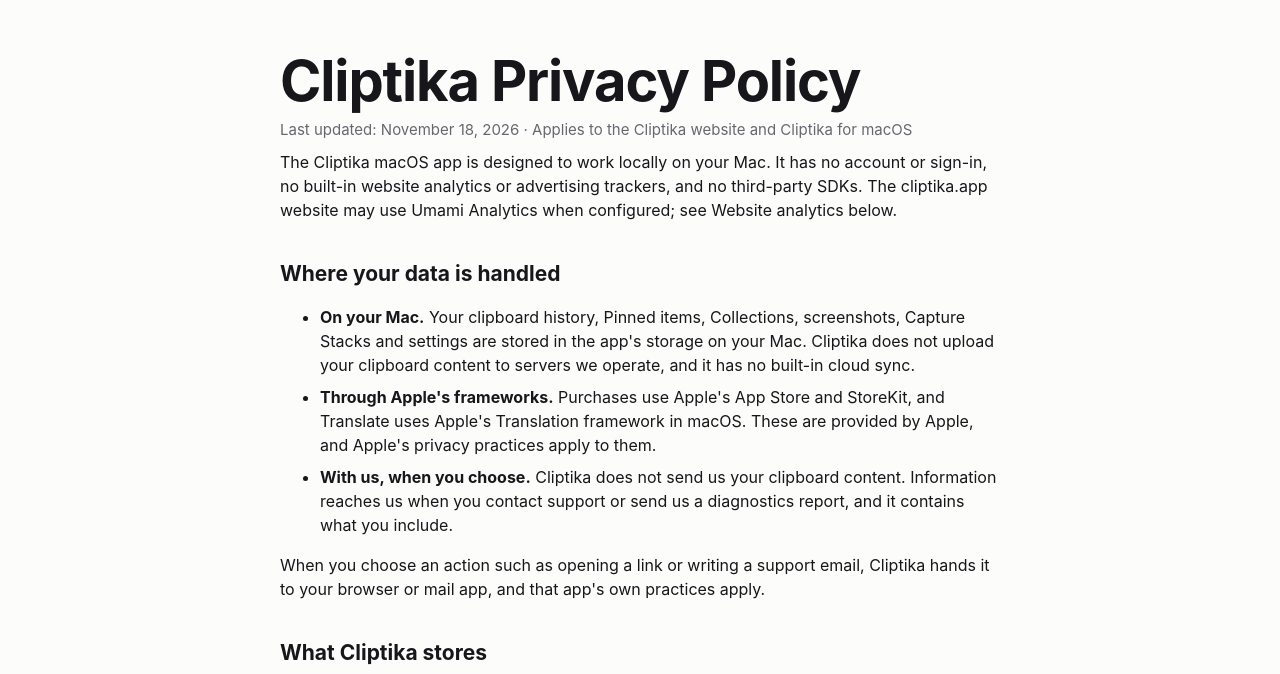
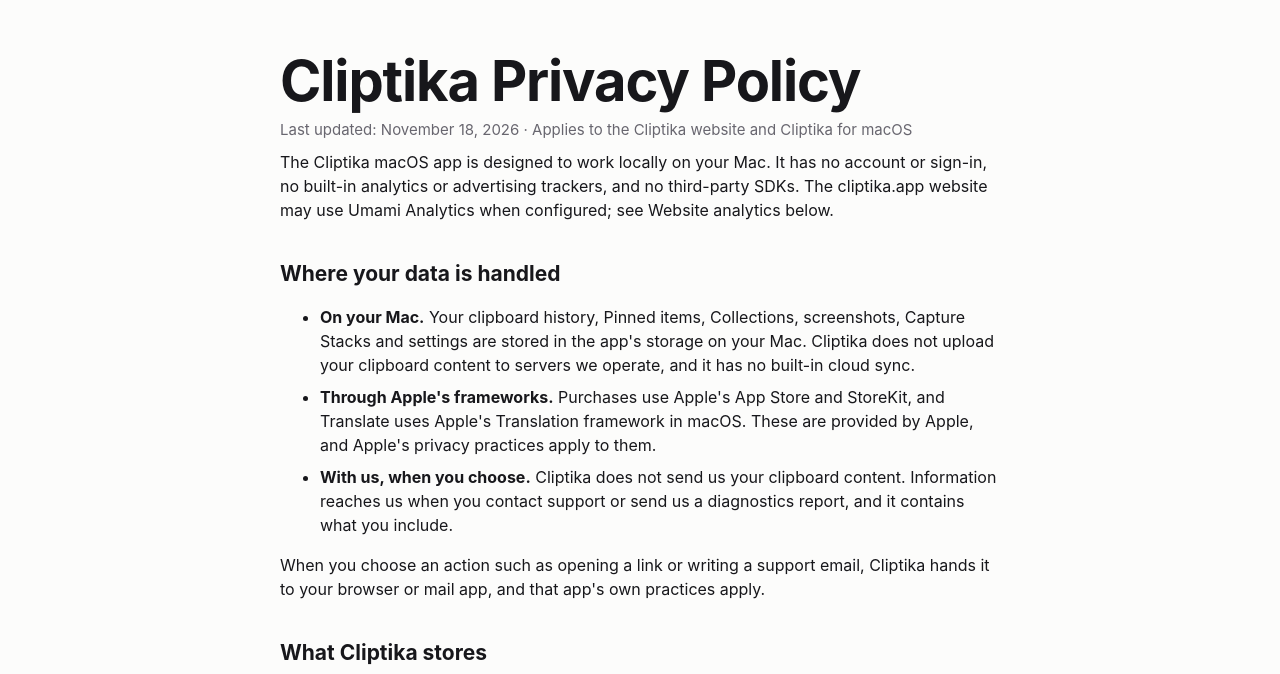
Before and after one commit to Yaronmd/cliptika-site, a plain HTML site: page privacy.html in a window 1280 px wide. Shown: the part 69-743 px from the top of the page. Drawn offline with Linux system fonts and the light colour scheme.

Commit message:
Clarify app analytics privacy wording

```diff
--- a/privacy.html
+++ b/privacy.html
@@ -3,7 +3,7 @@
   <link rel="icon" href="favicon.png" type="image/png" sizes="32x32"><link rel="stylesheet" href="style.css?v=preview-19"><link rel="stylesheet" href="site.css?v=s13"><script defer src="analytics-config.js"></script><script defer src="analytics.js"></script></head><body>
 <a class="skip" href="#main">Skip to content</a><header class="site-header"><div class="container nav-shell"><button class="menu-btn" type="button" data-menu aria-expanded="false" aria-controls="mnav" aria-label="Open menu"><svg class="mb-open" viewBox="0 0 18 18" aria-hidden="true"><path d="M3 5.5h12M3 9h12M3 12.5h12"/></svg><svg class="mb-close" viewBox="0 0 18 18" aria-hidden="true"><path d="M4.5 4.5l9 9M13.5 4.5l-9 9"/></svg><span class="mb-word">Menu</span></button><nav class="mnav" id="mnav" aria-label="Site sections" hidden><a href="index.html">Home</a><a href="smart-paste.html">Smart Paste</a><a href="lens.html">Lens</a><a href="capture-stack.html">Capture Stack</a><a href="index.html#free-pro">Free &amp; Pro</a><a href="privacy.html" aria-current="page">Privacy</a><a href="support.html">Support</a></nav><a class="brand" href="index.html"><img src="assets/icons/cliptika-app-icon-64.png" alt="" width="30" height="30">Cliptika</a><nav class="nav-links" aria-label="Main navigation"><a href="index.html#smart-paste">Smart Paste</a><a href="index.html#lens">Lens</a><a href="index.html#capture-stack">Capture Stack</a><a href="index.html#free-pro">Free &amp; Pro</a><a href="privacy.html" aria-current="page">Privacy</a><a href="support.html">Support</a></nav><span class="download is-soon" aria-label="Coming soon to the Mac App Store">Coming soon</span></div></header>
 <main id="main" class="legal"><article class="narrow"><h1>Cliptika Privacy Policy</h1><p class="muted">Last updated: November 18, 2026 · Applies to the Cliptika website and Cliptika for macOS</p>
-<p>The Cliptika macOS app is designed to work locally on your Mac. It has no account or sign-in, no built-in website analytics or advertising trackers, and no third-party SDKs. The cliptika.app website may use Umami Analytics when configured; see Website analytics below.</p>
+<p>The Cliptika macOS app is designed to work locally on your Mac. It has no account or sign-in, no built-in analytics or advertising trackers, and no third-party SDKs. The cliptika.app website may use Umami Analytics when configured; see Website analytics below.</p>
 <h2>Where your data is handled</h2><ul>
 <li><strong>On your Mac.</strong> Your clipboard history, Pinned items, Collections, screenshots, Capture Stacks and settings are stored in the app's storage on your Mac. Cliptika does not upload your clipboard content to servers we operate, and it has no built-in cloud sync.</li>
 <li><strong>Through Apple's frameworks.</strong> Purchases use Apple's App Store and StoreKit, and Translate uses Apple's Translation framework in macOS. These are provided by Apple, and Apple's privacy practices apply to them.</li>
```
